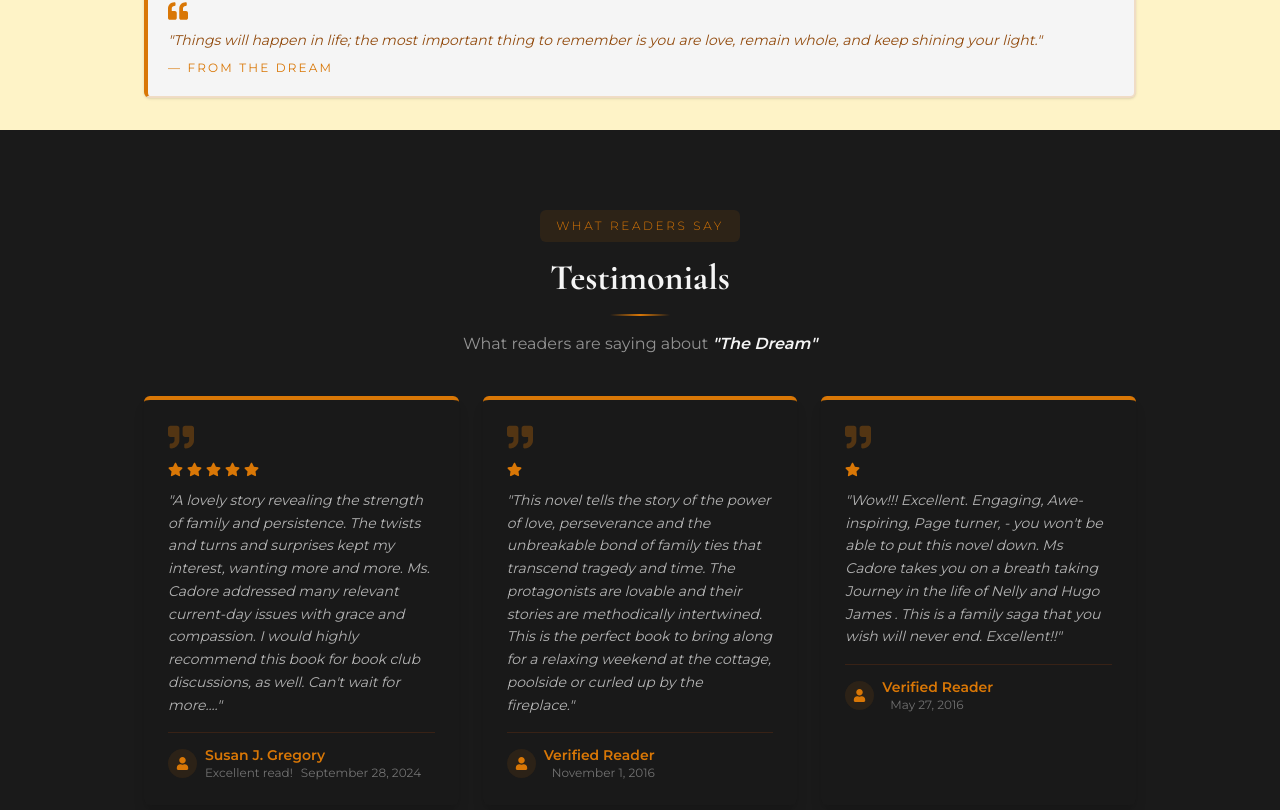
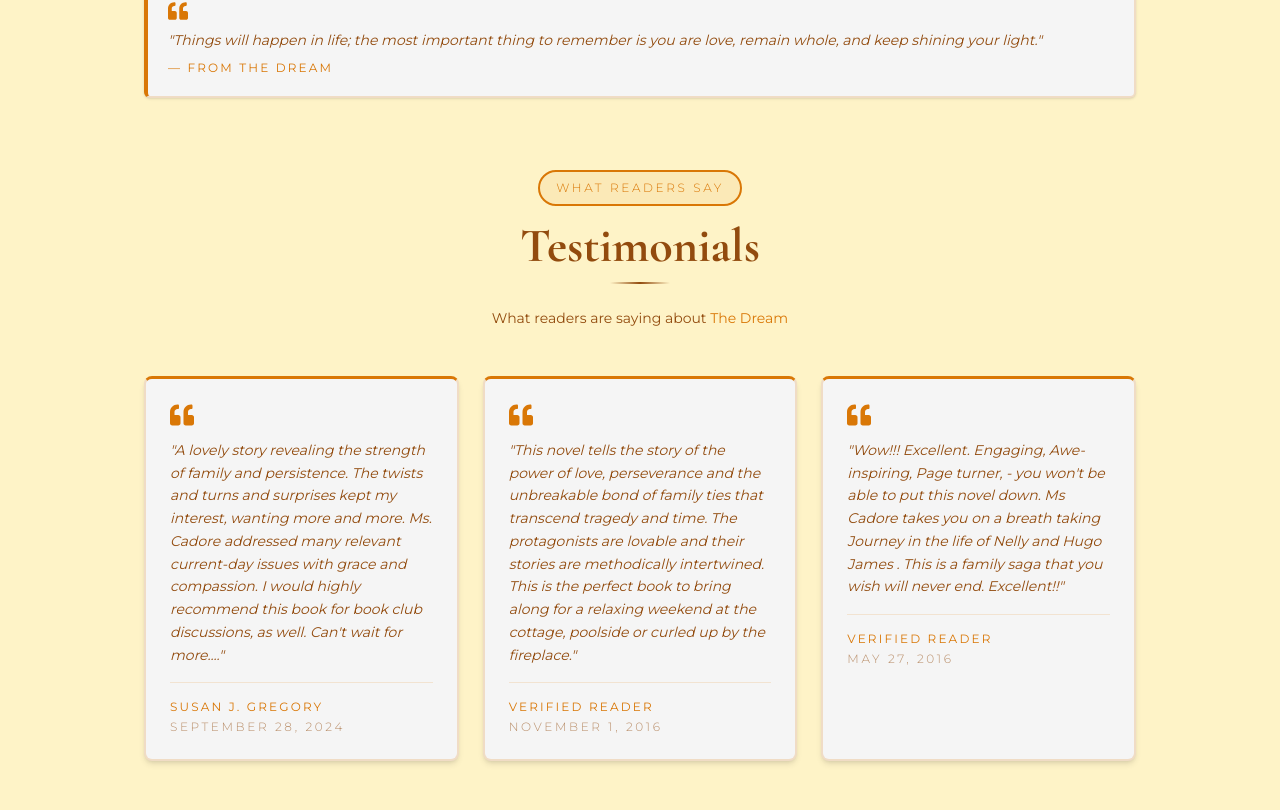
Before and after one commit to arjfc/sarah-cadore, a React (Vite) app: page / in a window 1280 px wide. Shown: the part 2190-3000 px from the top of the page. Built offline with nearby package versions, Linux system fonts and the light colour scheme.

Commit message:
(feat: update) tweak the palette of the section

```diff
--- a/src/components/Testimonials.jsx
+++ b/src/components/Testimonials.jsx
@@ -1,75 +1,149 @@
+// import React from 'react';
+// import { FaStar, FaUser, FaCalendarAlt, FaQuoteRight, FaPenFancy } from 'react-icons/fa';
+// import { authorData } from '../data/authorData';
+
+// const Testimonials = () => {
+//   const testimonials = authorData.testimonials;
+
+//   return (
+//     <section className="py-20" style={{ backgroundColor: '#1a1a1a' }}>
+//       <div className="container-custom mx-auto">
+
+//         {/* Header */}
+//         <div className="text-center mb-10">
+//           <div className="inline-flex items-center gap-2 px-4 py-2 rounded-md mb-4" style={{ backgroundColor: 'rgba(217, 119, 6, 0.1)' }}>
+//             <span className="font-tagline text-xs" style={{ color: '#D97706' }}>
+//               WHAT READERS SAY
+//             </span>
+//           </div>
+
+//           <h2 className="font-display text-3xl md:text-4xl font-bold mb-4" style={{ color: '#f5f5f5' }}>
+//             Testimonials
+//           </h2>
+//           <div className="section-divider mb-4"></div>
+
+//           <p style={{ color: 'rgba(245, 245, 245, 0.55)' }}>
+//             What readers are saying about{' '}
+//             <span className="italic font-semibold" style={{ color: '#f5f5f5' }}>
+//               "{authorData.book.fullTitle}"
+//             </span>
+//           </p>
+//         </div>
+
+//         {/* Testimonials Grid */}
+//         <div className="grid md:grid-cols-3 lg:grid-cols-3 gap-6">
+//           {testimonials.map((testimonial, idx) => (
+//             <div
+//               key={idx}
+//               className="rounded-md p-6 shadow-lg border-t-4 hover:shadow-xl transition-all duration-300"
+//               style={{
+//                 borderColor: '#D97706',
+//                 backgroundColor: 'rgba(26, 26, 26, 0.6)'
+//               }}
+//             >
+//               <FaQuoteRight className="mb-3" size={26} style={{ color: 'rgba(217, 119, 6, 0.3)' }} />
+
+//               <div className="flex items-center gap-1 mb-3">
+//                 {[...Array(testimonial.rating)].map((_, i) => (
+//                   <FaStar key={i} size={15} style={{ color: '#D97706' }} />
+//                 ))}
+//               </div>
+
+//               <p className="text-sm italic mb-4 leading-relaxed" style={{ color: 'rgba(245, 245, 245, 0.7)' }}>
+//                 "{testimonial.review}"
+//               </p>
+
+//               <div className="flex items-center gap-2 pt-3 border-t" style={{ borderColor: 'rgba(234, 88, 12, 0.15)' }}>
+//                 <div className="p-2 rounded-full" style={{ backgroundColor: 'rgba(217, 119, 6, 0.1)' }}>
+//                   <FaUser size={13} style={{ color: '#D97706' }} />
+//                 </div>
+//                 <div>
+//                   <p className="font-semibold text-sm" style={{ color: '#D97706' }}>
+//                     {testimonial.name}
+//                   </p>
+//                   <div className="flex flex-wrap items-center gap-2 text-xs" style={{ color: 'rgba(245, 245, 245, 0.4)' }}>
+//                     <span>{testimonial.title}</span>
+//                     {testimonial.date && (
+//                       <>
+//                         <span>{testimonial.date}</span>
+//                       </>
+//                     )}
+//                   </div>
+//                 </div>
+//               </div>
+//             </div>
+//           ))}
+//         </div>
+
+//       </div>
+//     </section>
+//   );
+// };
+
+// export default Testimonials;
 import React from 'react';
-import { FaStar, FaUser, FaCalendarAlt, FaQuoteRight, FaPenFancy } from 'react-icons/fa';
+import { FaStar, FaQuoteLeft } from 'react-icons/fa';
 import { authorData } from '../data/authorData';
 
 const Testimonials = () => {
-  const testimonials = authorData.testimonials;
-
   return (
-    <section className="py-20" style={{ backgroundColor: '#1a1a1a' }}>
+    <section id="reviews" className="py-10" style={{ backgroundColor: '#FEF3C7' }}>
       <div className="container-custom mx-auto">
 
-        {/* Header */}
-        <div className="text-center mb-10">
-          <div className="inline-flex items-center gap-2 px-4 py-2 rounded-md mb-4" style={{ backgroundColor: 'rgba(217, 119, 6, 0.1)' }}>
+         {/* Header */}
+        <div className="text-center mb-12">
+          <div
+            className="inline-flex items-center gap-2 px-4 py-2 rounded-full mb-4"
+            style={{
+              border: '2px solid #D97706',
+              backgroundColor: 'rgba(217, 119, 6, 0.08)'
+            }}
+          >
             <span className="font-tagline text-xs" style={{ color: '#D97706' }}>
               WHAT READERS SAY
             </span>
           </div>
 
-          <h2 className="font-display text-3xl md:text-4xl font-bold mb-4" style={{ color: '#f5f5f5' }}>
+          <h2 className="font-display text-4xl md:text-5xl font-bold mb-3" style={{ color: '#924B0E' }}>
             Testimonials
           </h2>
-          <div className="section-divider mb-4"></div>
 
-          <p style={{ color: 'rgba(245, 245, 245, 0.55)' }}>
-            What readers are saying about{' '}
-            <span className="italic font-semibold" style={{ color: '#f5f5f5' }}>
-              "{authorData.book.fullTitle}"
-            </span>
+          <div className="section-divider mb-6" style={{ background: 'linear-gradient(90deg, transparent, #924B0E, transparent)' }}></div>
+
+          <p className="text-sm" style={{ color: '#924B0E' }}>
+            What readers are saying about <span style={{ color: '#D97706' }}>The Dream</span>
           </p>
         </div>
 
         {/* Testimonials Grid */}
-        <div className="grid md:grid-cols-3 lg:grid-cols-3 gap-6">
-          {testimonials.map((testimonial, idx) => (
+        <div className="grid md:grid-cols-3 gap-6 mb-8">
+          {authorData.testimonials.map((testimonial, idx) => (
             <div
               key={idx}
-              className="rounded-md p-6 shadow-lg border-t-4 hover:shadow-xl transition-all duration-300"
+              className="rounded-lg p-6 shadow-md hover:shadow-lg transition-shadow duration-300"
               style={{
-                borderColor: '#D97706',
-                backgroundColor: 'rgba(26, 26, 26, 0.6)'
+                backgroundColor: '#f5f5f5',
+                border: '2px solid rgba(217, 119, 6, 0.2)',
+                borderTopColor: '#D97706',
+                borderTopWidth: '3px'
               }}
             >
-              <FaQuoteRight className="mb-3" size={26} style={{ color: 'rgba(217, 119, 6, 0.3)' }} />
 
-              <div className="flex items-center gap-1 mb-3">
-                {[...Array(testimonial.rating)].map((_, i) => (
-                  <FaStar key={i} size={15} style={{ color: '#D97706' }} />
-                ))}
-              </div>
+              {/* Quote */}
+              <FaQuoteLeft style={{ color: '#D97706' }} className="mb-3" size={24} />
 
-              <p className="text-sm italic mb-4 leading-relaxed" style={{ color: 'rgba(245, 245, 245, 0.7)' }}>
+              <p className="text-sm leading-relaxed mb-4 italic" style={{ color: '#924B0E' }}>
                 "{testimonial.review}"
               </p>
 
-              <div className="flex items-center gap-2 pt-3 border-t" style={{ borderColor: 'rgba(234, 88, 12, 0.15)' }}>
-                <div className="p-2 rounded-full" style={{ backgroundColor: 'rgba(217, 119, 6, 0.1)' }}>
-                  <FaUser size={13} style={{ color: '#D97706' }} />
-                </div>
-                <div>
-                  <p className="font-semibold text-sm" style={{ color: '#D97706' }}>
-                    {testimonial.name}
-                  </p>
-                  <div className="flex flex-wrap items-center gap-2 text-xs" style={{ color: 'rgba(245, 245, 245, 0.4)' }}>
-                    <span>{testimonial.title}</span>
-                    {testimonial.date && (
-                      <>
-                        <span>{testimonial.date}</span>
-                      </>
-                    )}
-                  </div>
-                </div>
+              {/* Author */}
+              <div className="pt-4 border-t" style={{ borderColor: 'rgba(217, 119, 6, 0.15)' }}>
+                <p className="font-author text-xs mb-1" style={{ color: '#D97706' }}>
+                  {testimonial.name}
+                </p>
+                <p className="font-tagline text-xs" style={{ color: 'rgba(146, 75, 14, 0.6)' }}>
+                  {testimonial.date}
+                </p>
               </div>
             </div>
           ))}
```
